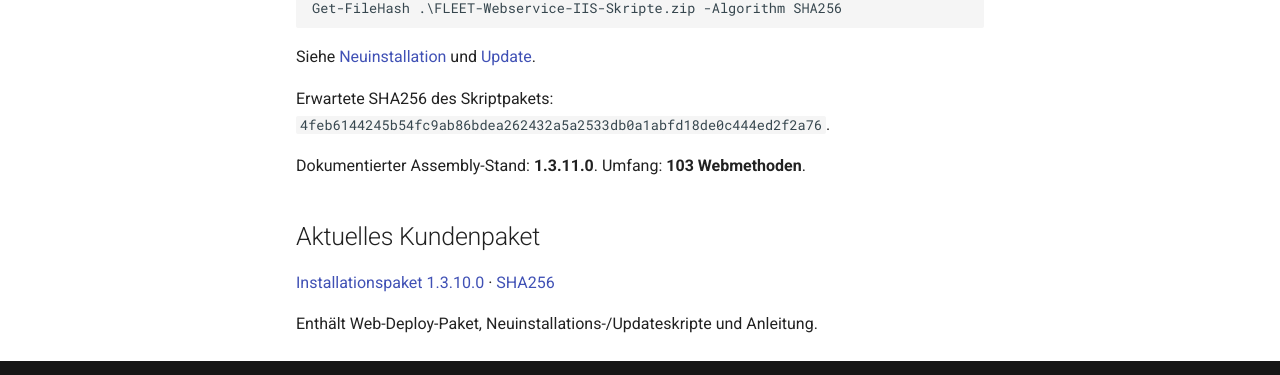
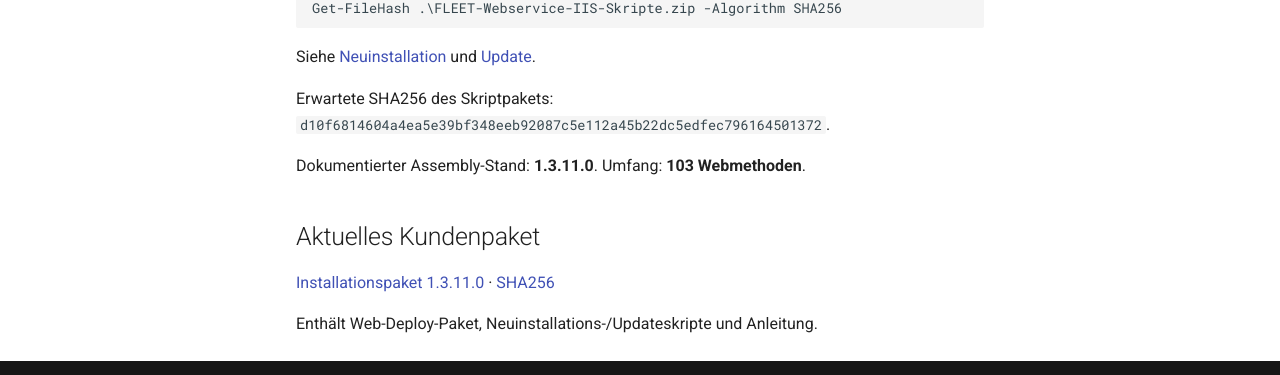
Before and after one commit to harzmann/fleet_webservice_doc, an MkDocs documentation site: the page built from docs/download.md, in a window 1280 px wide and 1033 px high. Shown: the part 607-982 px from the top of the window. Built offline with MkDocs 1.6.1 and Material for MkDocs 9.7.7, drawn with Linux system fonts in a browser that asks for light colours; comment, search, counter and statistics services are not loaded.

Commit message:
Aktualisiere EHFleet Webservice Dokumentation

```diff
--- a/docs/download.md
+++ b/docs/download.md
@@ -22,12 +22,12 @@ Get-FileHash .\FLEET-Webservice-IIS-Skripte.zip -Algorithm SHA256
 
 Siehe [Neuinstallation](installation.md) und [Update](update.md).
 
-Erwartete SHA256 des Skriptpakets: `4feb6144245b54fc9ab86bdea262432a5a2533db0a1abfd18de0c444ed2f2a76`.
+Erwartete SHA256 des Skriptpakets: `d10f6814604a4ea5e39bf348eeb92087c5e112a45b22dc5edfec796164501372`.
 
 Dokumentierter Assembly-Stand: **1.3.11.0**. Umfang: **103 Webmethoden**.
 
 ## Aktuelles Kundenpaket
 
-[Installationspaket 1.3.10.0](assets/downloads/EHFleet_Webservice_1.3.10.0_3136260d_Installation.zip) · [SHA256](assets/downloads/EHFleet_Webservice_1.3.10.0_3136260d_Installation.zip.sha256)
+[Installationspaket 1.3.11.0](assets/downloads/EHFleet_Webservice_1.3.11.0_d39c500a_Installation.zip) · [SHA256](assets/downloads/EHFleet_Webservice_1.3.11.0_d39c500a_Installation.zip.sha256)
 
 Enthält Web-Deploy-Paket, Neuinstallations-/Updateskripte und Anleitung.
```
Also changed, not shown: package-download.md (+1 -1 lines), docs/changelog.md (line endings or trailing spaces), 4 other files.
